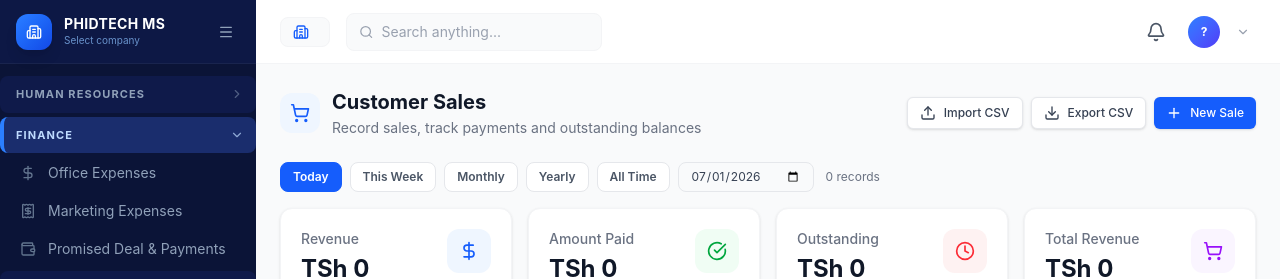
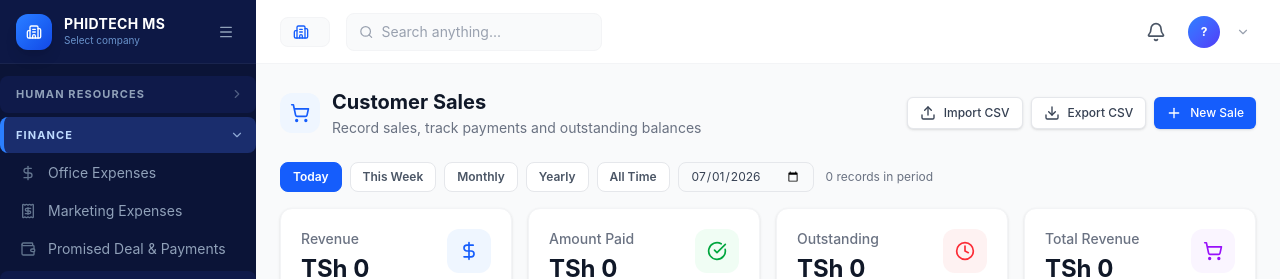
Before and after one commit to PHIDTECH/phidtechstaff, a Next.js app: page /accounting/sales in a window 1280 px wide. Shown: the top 279 px of the page. Built offline with nearby package versions, Linux system fonts and the light colour scheme.

Commit message:
fix: Sales Register table shows all records regardless of period filter; period only affects stat cards

```diff
--- a/app/accounting/sales/page.tsx
+++ b/app/accounting/sales/page.tsx
@@ -194,12 +194,14 @@ export default function AccountingSalesPage() {
     return true;
   };
 
+  // Table always shows ALL records (search + status only — NOT period-filtered)
   const filtered  = coSales.filter(s => {
     const ms = s.customerName.toLowerCase().includes(search.toLowerCase()) || s.id.toLowerCase().includes(search.toLowerCase());
     const mf = statusFilter === "all" || s.status === statusFilter;
-    return ms && mf && periodFilter(s);
+    return ms && mf;
   });
 
+  // Period-specific data for stat cards only
   const periodSales = coSales.filter(periodFilter);
   const periodRev  = periodSales.reduce((s,e) => s + e.amount, 0);
   const periodPaid = periodSales.reduce((s,e) => s + e.paid, 0);
@@ -503,7 +505,7 @@ ${s.notes?`<p style="font-size:11px;color:#6b7280;margin-top:10px">Note: ${s.not
         )}
         {statPeriod !== "all" && (
           <span className="text-xs text-gray-500 ml-1">
-            {filtered.length} record{filtered.length !== 1 ? "s" : ""}
+            {periodSales.length} record{periodSales.length !== 1 ? "s" : ""} in period
           </span>
         )}
       </div>
```
